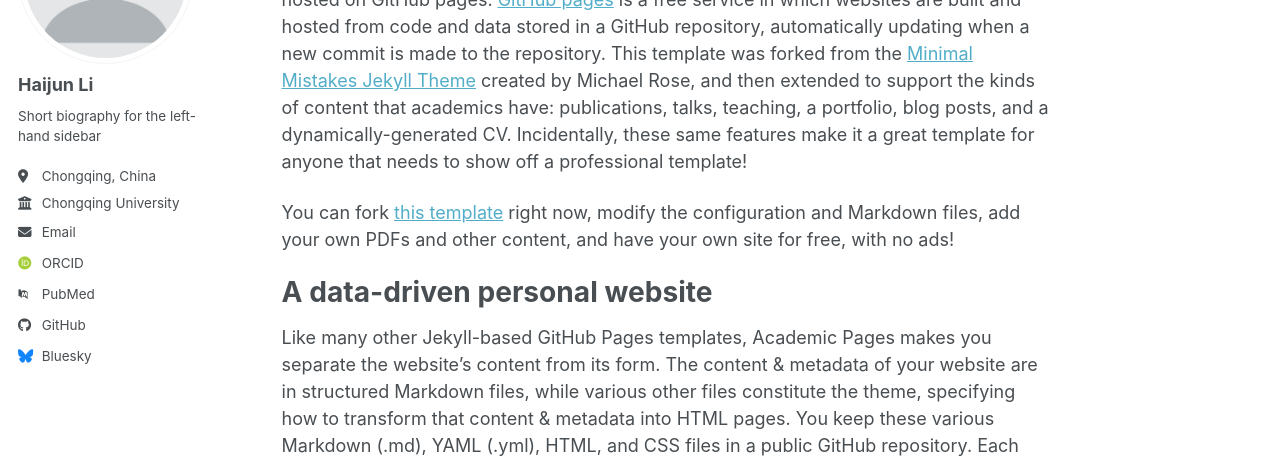
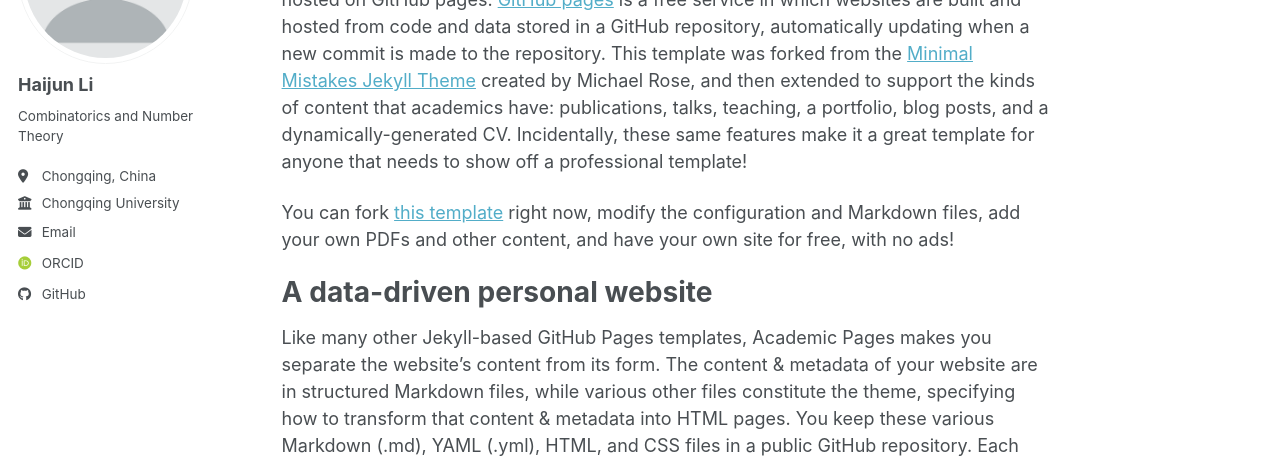
Before and after one commit to lihaijun-hygen/lihaijun-hygen.github.io, a Jekyll site: the page built from _pages/about.md, in a window 1280 px wide. Shown: the part 212-670 px from the top of the page. Built offline with Jekyll 4.4.1, drawn with Linux system fonts in a browser that asks for light colours; some web fonts are replaced; a script bundle is joined from its source files by our own code; library files that are not in the unit come from our copies.

Commit message:
_config.yml

```diff
--- a/_config.yml
+++ b/_config.yml
@@ -26,7 +26,7 @@
   avatar           : "profile.png"
   name             : "Haijun Li"
   pronouns         : # example: "she/her"
-  bio              : "Short biography for the left-hand sidebar"
+  bio              : "Combinatorics and Number Theory"
   location         : "Chongqing, China"
   employer         : "Chongqing University"
   uri              : # URL
@@ -38,10 +38,10 @@
   googlescholar    : #"https://scholar.google.com/citations?user=PS_CX0AAAAAJ"
   inspire-hep      : # URL
   impactstory      : # URL
-  orcid            : "https://orcid.org/yourorcidurl"
+  orcid            : "https://orcid.org/0000-0002-8747-0237"
   semantic         : # URL
   ssrn             : # URL
-  pubmed           : "https://www.ncbi.nlm.nih.gov/pubmed/?term=john+snow"
+  pubmed           : #"https://www.ncbi.nlm.nih.gov/pubmed/?term=john+snow"
   researchgate     : # URL
   scopus           : # URL
   zotero           : # URL
@@ -57,7 +57,7 @@
 
   # Social media
   artstation       : # Username
-  bluesky          : "bsky.app" # Replace this with you Bluesky username
+  bluesky          : #"bsky.app" # Replace this with you Bluesky username
   facebook         : # Username
   flickr           : # Username
   foursquare       : # Username
```
